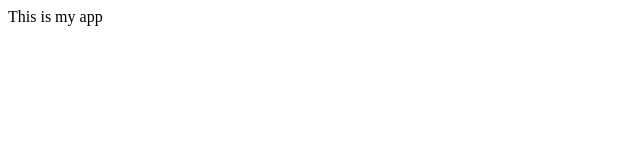
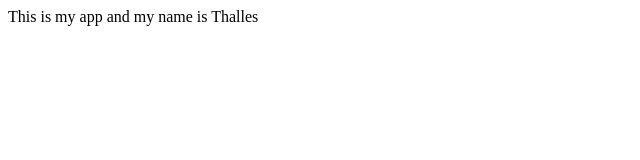
Before and after one commit to KetteiDesu/myappsample, a plain HTML site: page index.html in a window 1280 px wide. Shown: the whole page, without its empty margins (0-640 px from the left). Drawn offline with Linux system fonts and the light colour scheme.

Commit message:
some new words in the index and README files

```diff
--- a/index.html
+++ b/index.html
@@ -3,6 +3,7 @@
         <title>My App</title>
     </head>
     <body>
-        This is my app
+        This is my app and my name is Thalles
+
     </body>
 </html>
```
Also changed, not shown: 1 other file.
